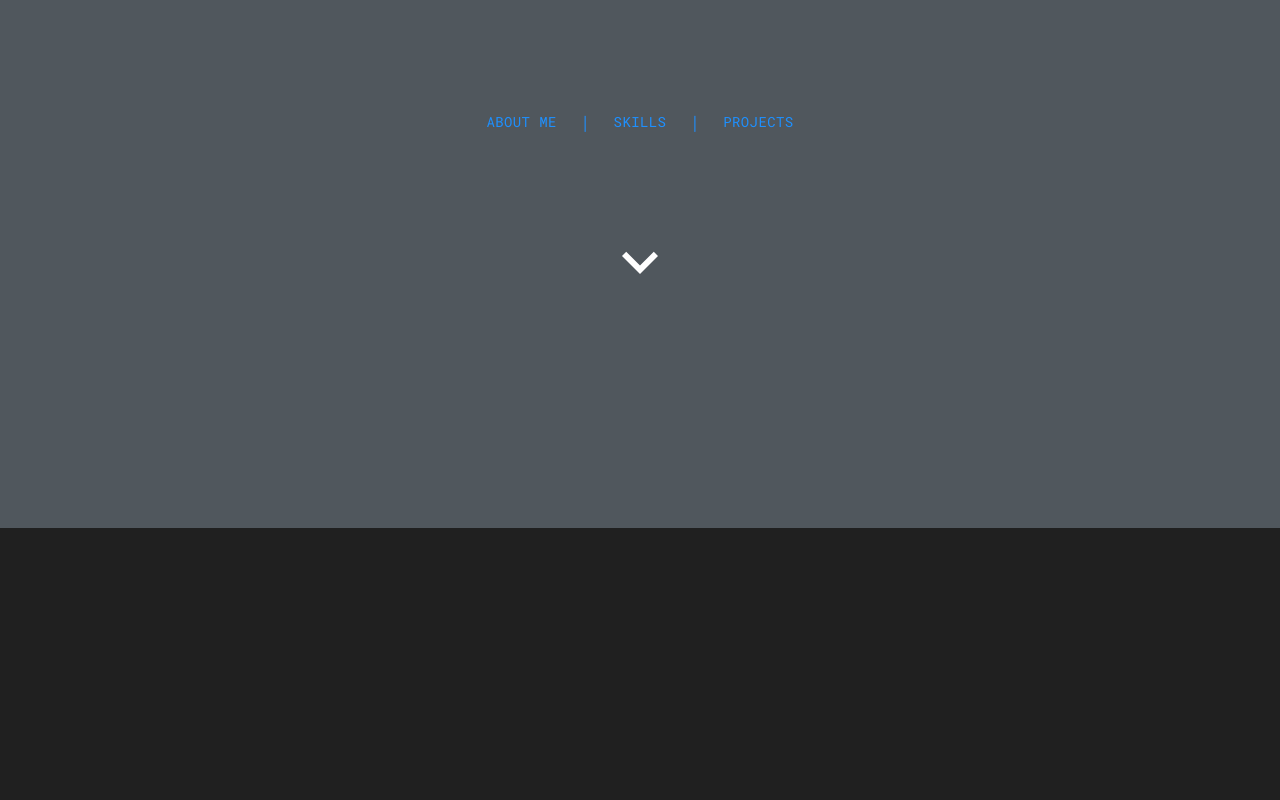
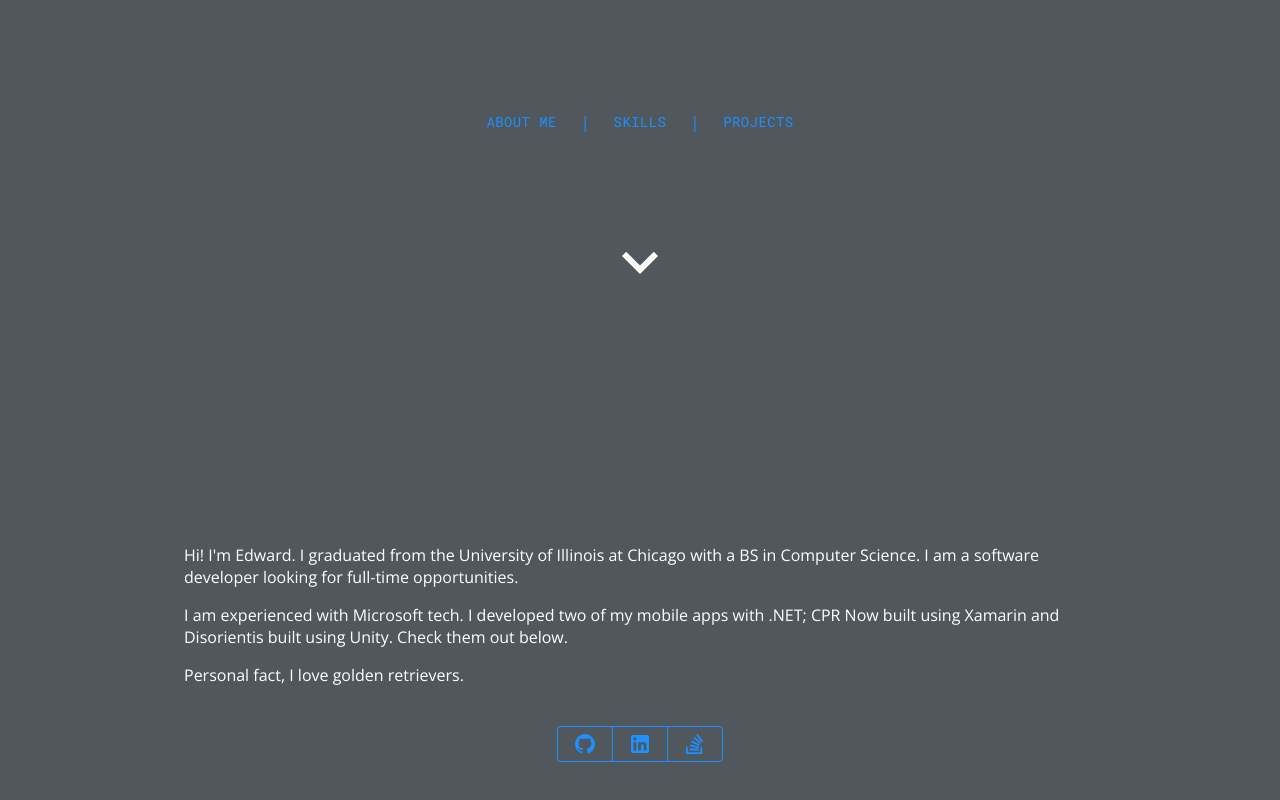
Before and after one commit to reddtoric/reddtoric.github.io, a React (Create React App) app: page / in a window 1280 px wide. Shown: the part 432-1232 px from the top of the page. Before the commit the page ends 960 px from the top, so only its background shows below. Built offline with nearby package versions, Linux system fonts and the light colour scheme.

Commit message:
Add About me

```diff
--- a/src/App.js
+++ b/src/App.js
@@ -1,15 +1,19 @@
 import React from "react";
 import Container from "@material-ui/core/Container";
 import Intro from "sections/Intro";
+import AboutMe from "sections/AboutMe";
 
 export default class App extends React.Component {
   constructor(props) {
     super(props);
 
+    this.aboutMeRef = React.createRef();
+
     this.sections = [
       {
         title: "About me",
-        ref: React.createRef(),
+        ref: this.aboutMeRef,
+        section: <AboutMe ref={this.aboutMeRef} />,
       },
       {
         title: "Skills",
@@ -36,6 +40,10 @@ export default class App extends React.Component {
       <Container className="runner-bg-color">
         <Container maxWidth="md">
           <Intro sections={this.sections} handleOnClick={this.handleOnClick} />
+
+          {this.sections.map((section, index) => {
+            return section.section;
+          })}
         </Container>
       </Container>
     );
--- /dev/null
+++ b/src/components/ButtonIconGroup.js
@@ -0,0 +1,30 @@
+import React from "react";
+import Button from "@material-ui/core/Button";
+import ButtonGroup from "@material-ui/core/ButtonGroup";
+import Tooltip from "@material-ui/core/Tooltip";
+import Icon from "@mdi/react";
+
+export default (props) => {
+  return (
+    <ButtonGroup aria-label="outlined button group">
+      {props.buttons.map((button, index) => {
+        if (button.href !== undefined) {
+          return (
+            <Tooltip key={index} title={button.tooltip} placement="top">
+              <Button
+                className={`button-icon-group-border-color`}
+                href={button.href}
+                target="_blank"
+                rel="noreferrer"
+              >
+                <Icon path={button.icon} className="primary-color" size={1} />
+              </Button>
+            </Tooltip>
+          );
+        }
+
+        return null;
+      })}
+    </ButtonGroup>
+  );
+};
--- /dev/null
+++ b/src/data/Data-Socials.js
@@ -0,0 +1,19 @@
+import { mdiLinkedin, mdiGithub, mdiStackOverflow } from "@mdi/js";
+
+export default [
+  {
+    tooltip: "GitHub",
+    icon: mdiGithub,
+    href: "https://github.com/reddtoric",
+  },
+  {
+    tooltip: "LinkedIn",
+    icon: mdiLinkedin,
+    href: "https://www.linkedin.com/in/edward-hughes/",
+  },
+  {
+    tooltip: "StackOverflow",
+    icon: mdiStackOverflow,
+    href: "https://stackoverflow.com/users/6546317/reddtoric",
+  },
+];
--- a/src/index.css
+++ b/src/index.css
@@ -19,6 +19,10 @@ body {
   color: #1e90ff;
 }
 
+.button-icon-group-border-color {
+  border-color: #1e90ff;
+}
+
 .mono-font {
   font-family: "Roboto Mono", monospace;
 }
--- /dev/null
+++ b/src/sections/AboutMe.js
@@ -0,0 +1,31 @@
+import React from "react";
+import Box from "@material-ui/core/Box";
+import Layout from "components/Layout";
+import ButtonIconGroup from "components/ButtonIconGroup";
+import DataSocials from "data/Data-Socials";
+
+export default React.forwardRef((props, ref) => {
+  return (
+    <Layout title="About me" hideTitle description="" hideDescription ref={ref}>
+      <Box component="p">
+        Hi! I'm Edward. I graduated from the University of Illinois at Chicago
+        with a BS in Computer Science. I am a software developer looking for
+        full-time opportunities.
+      </Box>
+
+      <Box component="p">
+        I am experienced with Microsoft tech. I developed two of my mobile apps
+        with .NET; CPR Now built using Xamarin and Disorientis built using
+        Unity. Check them out below.
+      </Box>
+
+      <Box component="p" mb={5}>
+        Personal fact, I love golden retrievers.
+      </Box>
+
+      <Box display="flex" justifyContent="center">
+        <ButtonIconGroup buttons={DataSocials} />
+      </Box>
+    </Layout>
+  );
+});
```
